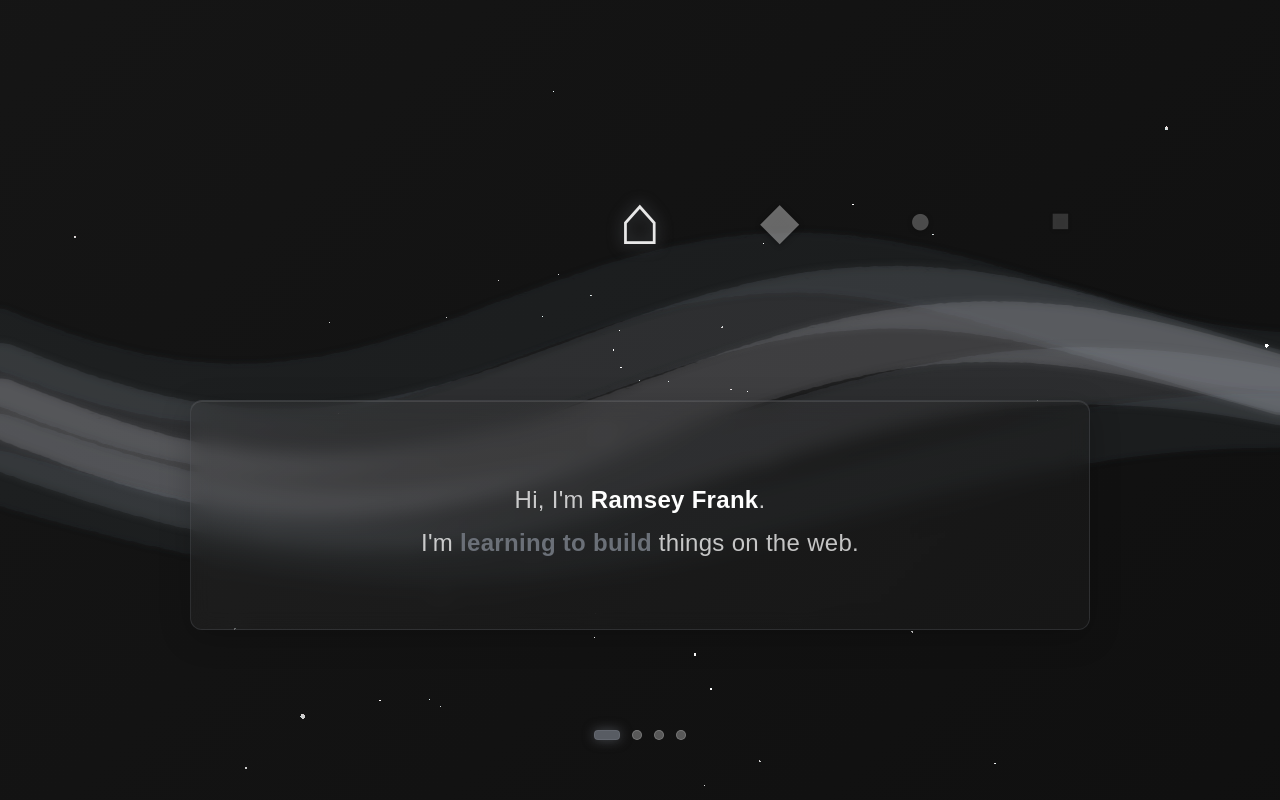
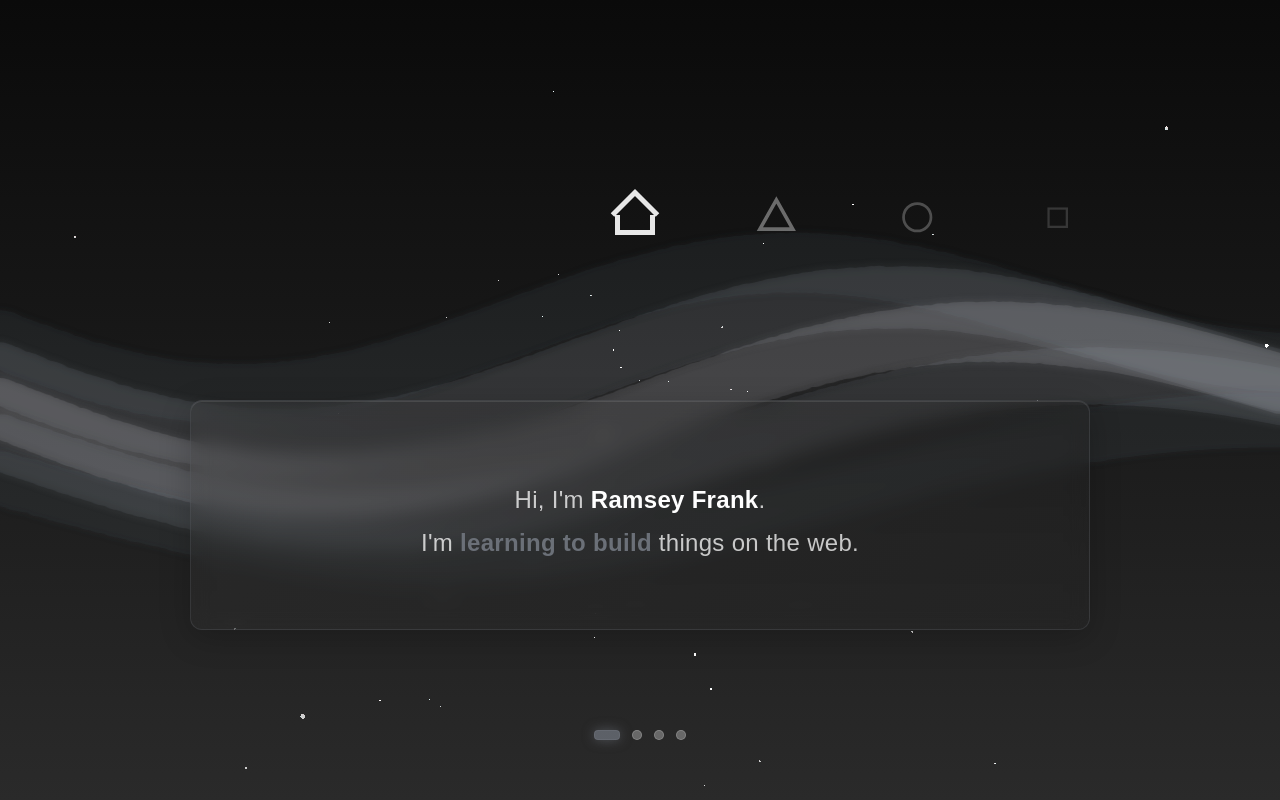
Before and after one commit to RamseyFrank/ramseyfrank-site, a React (Vite) app: page / in a window 1280 px wide. Built offline with nearby package versions, Linux system fonts and the light colour scheme.

Commit message:
removed the dynamic gradient effect, changed the navigation icons, added border glow effect on tiles when selcted, need to mess the with way selection works, diminished the wave calculation to reduce lag.

```diff
--- a/package.json
+++ b/package.json
@@ -12,7 +12,8 @@
   "dependencies": {
     "ogl": "^1.0.11",
     "react": "^19.2.0",
-    "react-dom": "^19.2.0"
+    "react-dom": "^19.2.0",
+    "react-icons": "^5.5.0"
   },
   "devDependencies": {
     "@eslint/js": "^9.39.1",
--- a/src/App.jsx
+++ b/src/App.jsx
@@ -7,6 +7,11 @@ import TileSystem from "./components/TileSystem";
 
 function App() {
   const [activeCategory, setActiveCategory] = useState('home');
+  const [scrollPosition, setScrollPosition] = useState(0);
+
+  const handleScroll = (e) => {
+    setScrollPosition(e.target.scrollLeft);
+  };
 
   return (
     <div className="app-root">
@@ -22,14 +27,20 @@ function App() {
         />
       </div>
       <div className="layer-ui">
-        <h1>
-          <br />
-          <span style={{ fontSize: "1.5rem", color: "#6b7078" }}>
-
-          </span>
-        </h1>
         <XMBNav onCategoryChange={setActiveCategory} />
-        <TileSystem selectedCategory={activeCategory} />
+        <div
+          style={{
+            position: 'fixed',
+            top: '400px',
+            left: 0,
+            right: 0,
+            bottom: 0,
+            overflowY: 'auto',
+            zIndex: 40,
+          }}
+        >
+          <TileSystem selectedCategory={activeCategory} />
+        </div>
       </div>
     </div>
   );
--- a/src/components/Particles.jsx
+++ b/src/components/Particles.jsx
@@ -84,7 +84,7 @@ const fragment = /* glsl */ `
 `;
 
 const Particles = ({
-  particleCount = 200,
+  particleCount = 150,
   particleSpread = 100,
   speed = 0.1,
   particleColors,
--- a/src/components/TileSystem.jsx
+++ b/src/components/TileSystem.jsx
@@ -1,4 +1,14 @@
+import { useState, useEffect } from 'react';
+
 export default function TileSystem({ selectedCategory = 'home' }) {
+  const [selectedTile, setSelectedTile] = useState(null);
+
+  const playNavigationSound = () => {
+    const audio = new Audio('/audio_nav.mp3');
+    audio.volume = 0.7;
+    audio.play();
+  };
+
   const categories = {
     home: {
       title: 'Home',
@@ -33,7 +43,6 @@ export default function TileSystem({ selectedCategory = 'home' }) {
           heading: 'Particle Effects',
           content: 'WebGL-powered particle system with 3D camera controls and real-time rendering.'
         }
-
       ]
     },
     about: {
@@ -74,18 +83,89 @@ export default function TileSystem({ selectedCategory = 'home' }) {
 
   const current = categories[selectedCategory];
 
+  useEffect(() => {
+    setSelectedTile(null);
+  }, [selectedCategory]);
+
+  useEffect(() => {
+
+    const handleKeyPress = (e) => {
+      if (current.type === 'text') {
+        const tiles = current.tiles;
+        const currentIndex = tiles.findIndex(t => t.id === selectedTile);
+
+        if (e.key === 'ArrowDown') {
+          e.preventDefault();
+          const nextIndex = currentIndex === -1 ? 0 : Math.min(currentIndex + 1, tiles.length - 1);
+          setSelectedTile(tiles[nextIndex].id);
+          playNavigationSound();
+        } else if (e.key === 'ArrowUp') {
+          e.preventDefault();
+          const prevIndex = currentIndex === -1 ? 0 : Math.max(currentIndex - 1, 0);
+          setSelectedTile(tiles[prevIndex].id);
+          playNavigationSound();
+        }
+      } else if (current.type === 'skills') {
+        const currentIndex = skills.findIndex(s => s.id === selectedTile);
+
+        if (e.key === 'ArrowRight') {
+          e.preventDefault();
+          const nextIndex = currentIndex === -1 ? 0 : Math.min(currentIndex + 1, skills.length - 1);
+          setSelectedTile(skills[nextIndex].id);
+          playNavigationSound();
+        } else if (e.key === 'ArrowLeft') {
+          e.preventDefault();
+          const prevIndex = currentIndex === -1 ? 0 : Math.max(currentIndex - 1, 0);
+          setSelectedTile(skills[prevIndex].id);
+        } else if (e.key === 'ArrowUp') {
+          e.preventDefault();
+          const nextIndex = currentIndex === -1 ? 0 : Math.min(currentIndex + 3, skills.length - 1);
+          setSelectedTile(skills[nextIndex].id);
+        } else if (e.key === 'ArrowDown') {
+          e.preventDefault();
+          const prevIndex = currentIndex === -1 ? 0 : Math.max(currentIndex - 3, 0);
+          setSelectedTile(skills[prevIndex].id);
+          playNavigationSound();
+        } else if (e.key === 'ArrowUp') {
+          e.preventDefault();
+          const nextIndex = currentIndex === -1 ? 0 : Math.min(currentIndex + 3, skills.length - 1);
+          setSelectedTile(skills[nextIndex].id);
+          playNavigationSound();
+        } else if (e.key === 'ArrowDown') {
+          e.preventDefault();
+          const prevIndex = currentIndex === -1 ? 0 : Math.max(currentIndex - 3, 0);
+          setSelectedTile(skills[prevIndex].id);
+          playNavigationSound();
+        }
+        playNavigationSound();
+      }
+    };
+
+    window.addEventListener('keydown', handleKeyPress);
+    return () => window.removeEventListener('keydown', handleKeyPress);
+  }, [selectedTile, current]);
+
+
   if (!current) return null;
 
   return (
     <div style={styles.container}>
       {current.type === 'text' ? (
-        // Text tiles for Home, Projects, Contact
         <div style={styles.tilesContainer}>
           {current.tiles.map((tile, idx) => (
             <div
               key={tile.id}
+              onClick={() => {
+                setSelectedTile(tile.id);
+                playNavigationSound();
+              }}
+              onMouseEnter={() => {
+                setSelectedTile(tile.id);
+                playNavigationSound();
+              }}
               style={{
                 ...styles.tile,
+                ...(selectedTile === tile.id ? styles.tileActive : {}),
                 animation: `fadeInUp 0.5s ease-out ${idx * 0.1}s both`
               }}
             >
@@ -95,13 +175,19 @@ export default function TileSystem({ selectedCategory = 'home' }) {
           ))}
         </div>
       ) : (
-        // Skills grid for About
         <div style={styles.skillsGrid}>
           {skills.map((skill, idx) => (
             <div
               key={skill.id}
+              onClick={() => {
+                setSelectedTile(skill.id);
+                playNavigationSound();
+              }}
+
+
               style={{
                 ...styles.skillTile,
+                ...(selectedTile === skill.id ? styles.skillTileActive : {}),
                 animation: `fallUp 0.4s ease-out ${idx * 0.08}s both`
               }}
             >
@@ -116,7 +202,6 @@ export default function TileSystem({ selectedCategory = 'home' }) {
 }
 
 const styles = {
-
   container: {
     position: 'fixed',
     top: '400px',
@@ -131,6 +216,7 @@ const styles = {
     pointerEvents: 'auto',
     fontFamily: 'sans-serif',
     paddingBottom: '40px',
+    animation: 'fadeInCategory 0.4s ease-in-out',
   },
   tilesContainer: {
     display: 'flex',
@@ -153,6 +239,12 @@ const styles = {
     cursor: 'pointer',
     alignItems: 'center',
     textAlign: 'center',
+  },
+  tileActive: {
+    background: 'linear-gradient(135deg, rgba(60, 60, 60, 0.25), rgba(40, 40, 40, 0.25))',
+    border: '2px solid rgba(107, 112, 120, 0.8)',
+    boxShadow: '0 0 20px rgba(107, 112, 120, 0.6), inset 0 1px 0 rgba(255, 255, 255, 0.2)',
+    animation: 'glowBorder 2s ease-in-out infinite',
   },
   tileHeading: {
     fontSize: '18px',
@@ -192,6 +284,12 @@ const styles = {
     width: '100%',
     aspectRatio: '1',
     boxShadow: '0 8px 32px rgba(0, 0, 0, 0.2), inset 0 1px 0 rgba(255, 255, 255, 0.1)',
+  },
+  skillTileActive: {
+    background: 'linear-gradient(135deg, rgba(60, 60, 60, 0.3), rgba(40, 40, 40, 0.3))',
+    border: '2px solid rgba(107, 112, 120, 0.8)',
+    boxShadow: '0 0 20px rgba(107, 112, 120, 0.6), inset 0 1px 0 rgba(255, 255, 255, 0.2)',
+    animation: 'glowBorder 2s ease-in-out infinite',
   },
   emoji: {
     fontSize: '48px',
@@ -236,6 +334,38 @@ styleSheet.textContent = `
     }
   }
 
+  @keyframes fadeInCategory {
+    from {
+      opacity: 0;
+    }
+    to {
+      opacity: 1;
+    }
+  }
+
+  @keyframes glowBorder {
+    0%, 100% {
+      box-shadow: 0 0 20px rgba(107, 112, 120, 0.6), inset 0 1px 0 rgba(255, 255, 255, 0.2);
+      border-color: rgba(107, 112, 120, 0.8);
+    }
+    50% {
+      box-shadow: 0 0 40px rgba(107, 112, 120, 0.9), inset 0 1px 0 rgba(255, 255, 255, 0.3);
+      border-color: rgba(107, 112, 120, 1);
+    }
+  }
+
+  @keyframes waveEffect {
+    0% {
+      background-position: 0% 50%;
+    }
+    50% {
+      background-position: 100% 50%;
+    }
+    100% {
+      background-position: 0% 50%;
+    }
+  }
+
   div::-webkit-scrollbar {
     width: 8px;
   }
--- a/src/components/Wave.jsx
+++ b/src/components/Wave.jsx
@@ -6,7 +6,7 @@ export default function Wave() {
   const svgRef = useRef(null);
 
   useEffect(() => {
-    const widthStep = 2;
+    const widthStep = 4;
     let waveWidth = window.innerWidth;
     let pointsCount = Math.ceil(waveWidth / widthStep) + 1;
 
--- a/src/components/XMBNav.jsx
+++ b/src/components/XMBNav.jsx
@@ -5,10 +5,47 @@ export default function XMBNav({ onCategoryChange }) {
   const [selectedCategory, setSelectedCategory] = useState(null);
 
   const categories = [
-    { id: 'home', label: 'Home', icon: '⌂', description: 'Welcome' },
-    { id: 'projects', label: 'Projects', icon: '◆', description: 'My Work' },
-    { id: 'about', label: 'About', icon: '●', description: 'About Me' },
-    { id: 'contact', label: 'Contact', icon: '■', description: 'Get In Touch' },
+    {
+      id: 'home',
+      label: 'Home',
+      icon: (
+        <svg viewBox="0 0 28 28" width="1em" height="1em" fill="none" stroke="currentColor" strokeWidth="2">
+          <polyline points="3 12 12 3 21 12" />
+          <polyline points="5 12 5 19 19 19 19 12" />
+        </svg>
+      ),
+      description: 'Welcome'
+    },
+    {
+      id: 'projects',
+      label: 'Projects',
+      icon: (
+        <svg viewBox="0 0 28 28" width="1em" height="1em" fill="none" stroke="currentColor" strokeWidth="2">
+          <polygon points="12,3 21,19 3,19" />
+        </svg>
+      ),
+      description: 'My Work'
+    },
+    {
+      id: 'about',
+      label: 'About',
+      icon: (
+        <svg viewBox="0 0 28 28" width="1em" height="1em" fill="none" stroke="currentColor" strokeWidth="2">
+          <circle cx="12" cy="12" r="10" />
+        </svg>
+      ),
+      description: 'About Me'
+    },
+    {
+      id: 'contact',
+      label: 'Contact',
+      icon: (
+        <svg viewBox="0 0 28 28" width="1em" height="1em" fill="none" stroke="currentColor" strokeWidth="2">
+          <rect x="4" y="4" width="16" height="16" />
+        </svg>
+      ),
+      description: 'Get In Touch'
+    },
   ];
 
   const hapticFeedback = () => {
@@ -173,7 +210,7 @@ const styles = {
     display: 'flex',
     flexDirection: 'column',
     alignItems: 'center',
-    transition: 'all 0.25s cubic-bezier(0.25, 0.46, 0.45, 0.94)',
+    transition: 'all 0.4s cubic-bezier(0.16, 1, 0.3, 1)',
     cursor: 'pointer',
     transformStyle: 'preserve-3d',
   },
@@ -182,6 +219,9 @@ const styles = {
     transition: 'all 0.3s cubic-bezier(0.34, 1.56, 0.64, 1)',
     textShadow: '0 2px 8px rgba(0, 0, 0, 0.5)',
     color: 'rgba(255, 255, 255, 0.5)',
+    display: 'flex',
+    alignItems: 'center',
+    justifyContent: 'center',
   },
   iconActive: {
     fontSize: '70px',
--- a/src/index.css
+++ b/src/index.css
@@ -3,13 +3,7 @@ body {
   padding: 0;
   min-height: 100vh;
   font-family: sans-serif;
-  background: linear-gradient(135deg, #0a0a0a, #1a1a1a, #0f0f0f);
-background-size: 400% 400%;
-animation: gradientShift 15s ease infinite;
+  background: linear-gradient(to bottom, #0a0a0a, #1a1a1a, #2a2a2a);
+
+
 }
-
-@keyframes gradientShift {
-  0% { background-position: 0% 0%; }
-  50% { background-position: 100% 100%; }
-  100% { background-position: 0% 0%; }
-}
```
Also changed, not shown: 1 other file (tests, documents, lock files or other folders).
